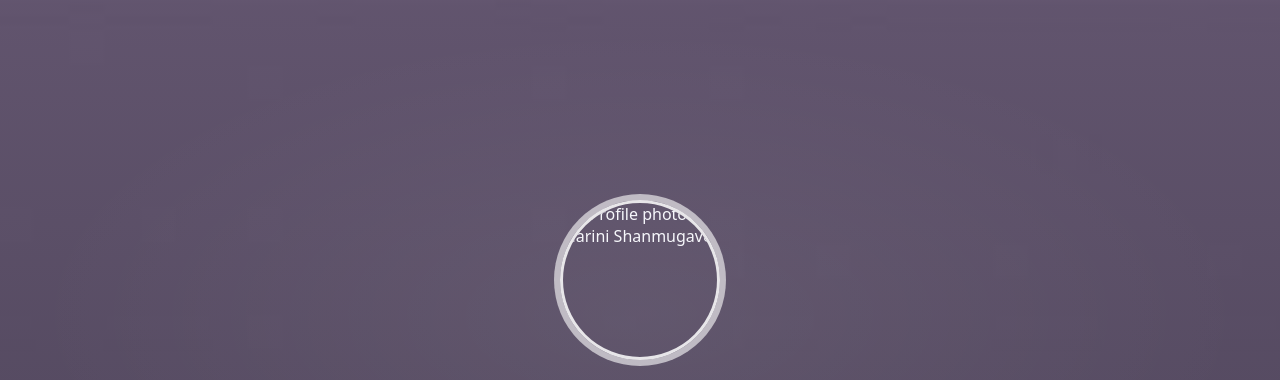
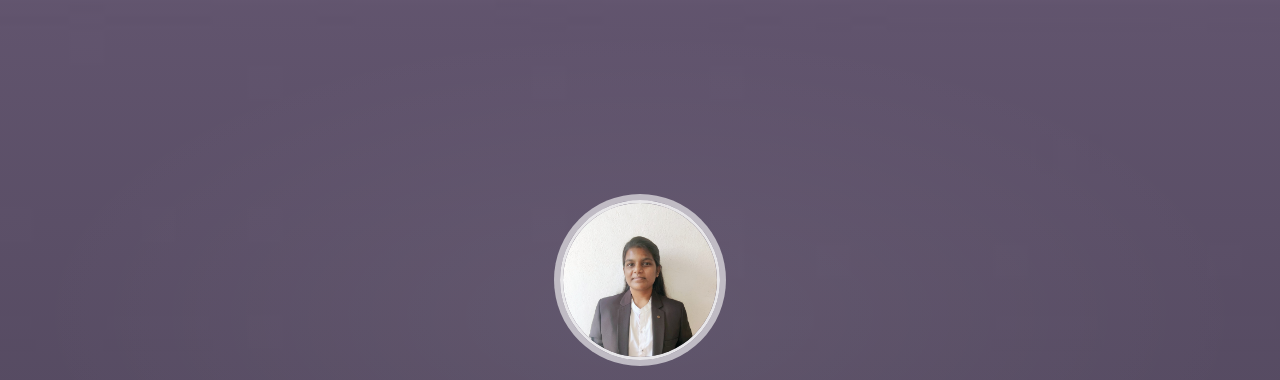
Before and after one commit to Harini-Shanmugavel/harini_shanmugavel_23ad024, a plain HTML site: page index.html in a window 1280 px wide. Shown: the part 72-452 px from the top of the page. Drawn offline with Linux system fonts and the light colour scheme; files whose address does not match are found by name.

Commit message:
Update index.html

```diff
--- a/index.html
+++ b/index.html
@@ -53,7 +53,7 @@
       <!-- Profile photo centered.
            INLINE CSS (Type 3) used here for a one-off accent ring color) -->
       <img
-        src="image/23ad024.jpg"
+        src="23ad024.jpg"
         alt="Profile photo of Harini Shanmugavel"
         class="profile-photo"
         style="box-shadow: 0 0 0 6px rgba(255,255,255,0.6);" />
```
